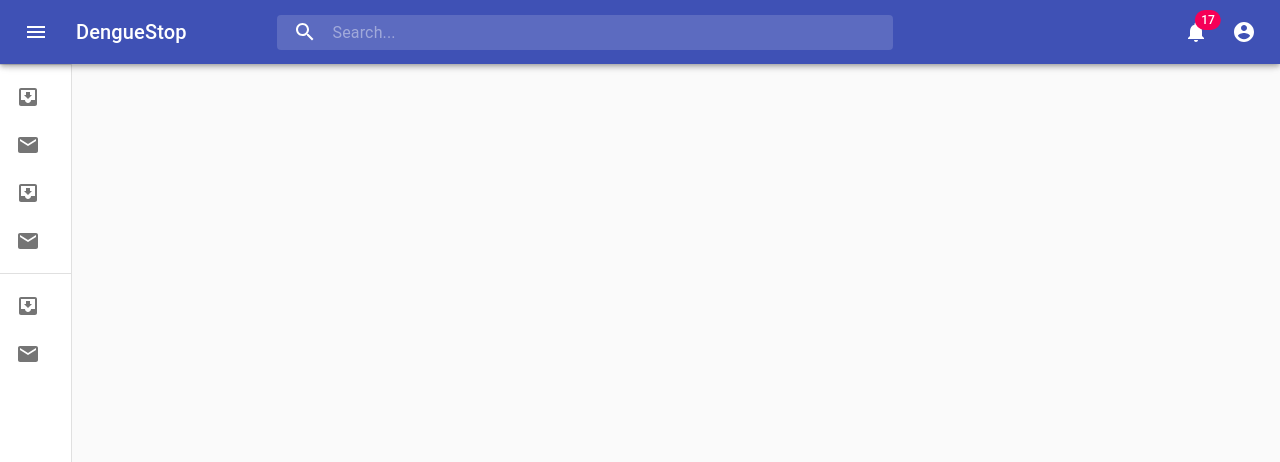
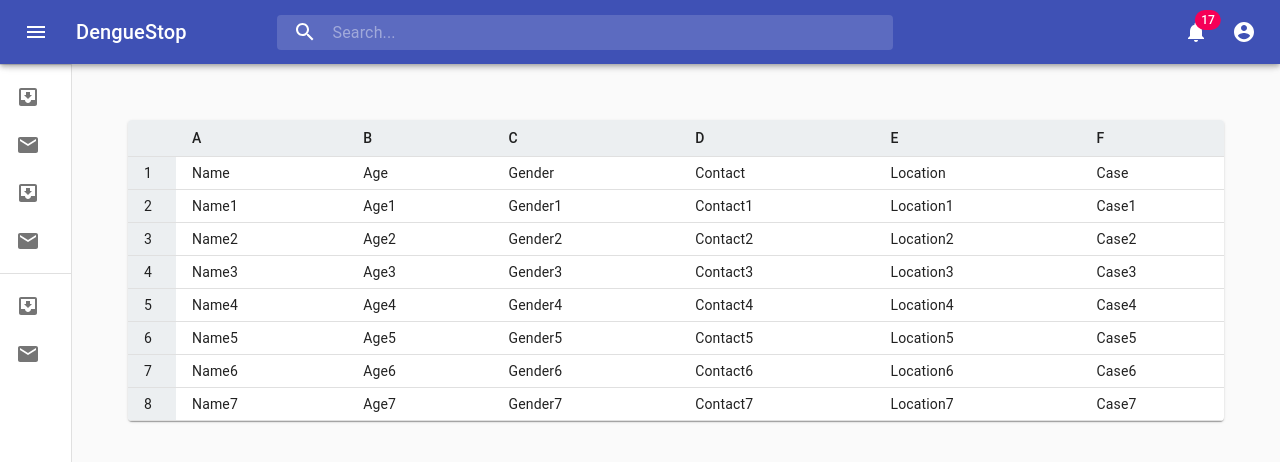
Before and after one commit to scorelab/dengue-stop-old, a React (Create React App) app in the folder admin_panel/: page / in a window 1280 px wide. Shown: the top 462 px of the page. Built offline with nearby package versions, Linux system fonts and the light colour scheme.

Commit message:
Add table component in dashboard

```diff
--- a/admin_panel/src/Containers/Dashboard/Dashboard.js
+++ b/admin_panel/src/Containers/Dashboard/Dashboard.js
@@ -1,14 +1,20 @@
 import React , {Component} from 'react';
 import { withStyles } from '@material-ui/core/styles';
+import PatientTableData from '../../Components/Table/Table';
 
-const styles={
-};
+const styles=theme=>({
+    table:{
+        margin:theme.spacing(2),
+        padding:theme.spacing(2),
+    }
+});
 
 class Dashboard extends Component{
     render(){
         const {classes} = this.props;
         return(
-            <div>
+            <div className={classes.table}>
+                <PatientTableData />
             </div>
         )
     }
```
